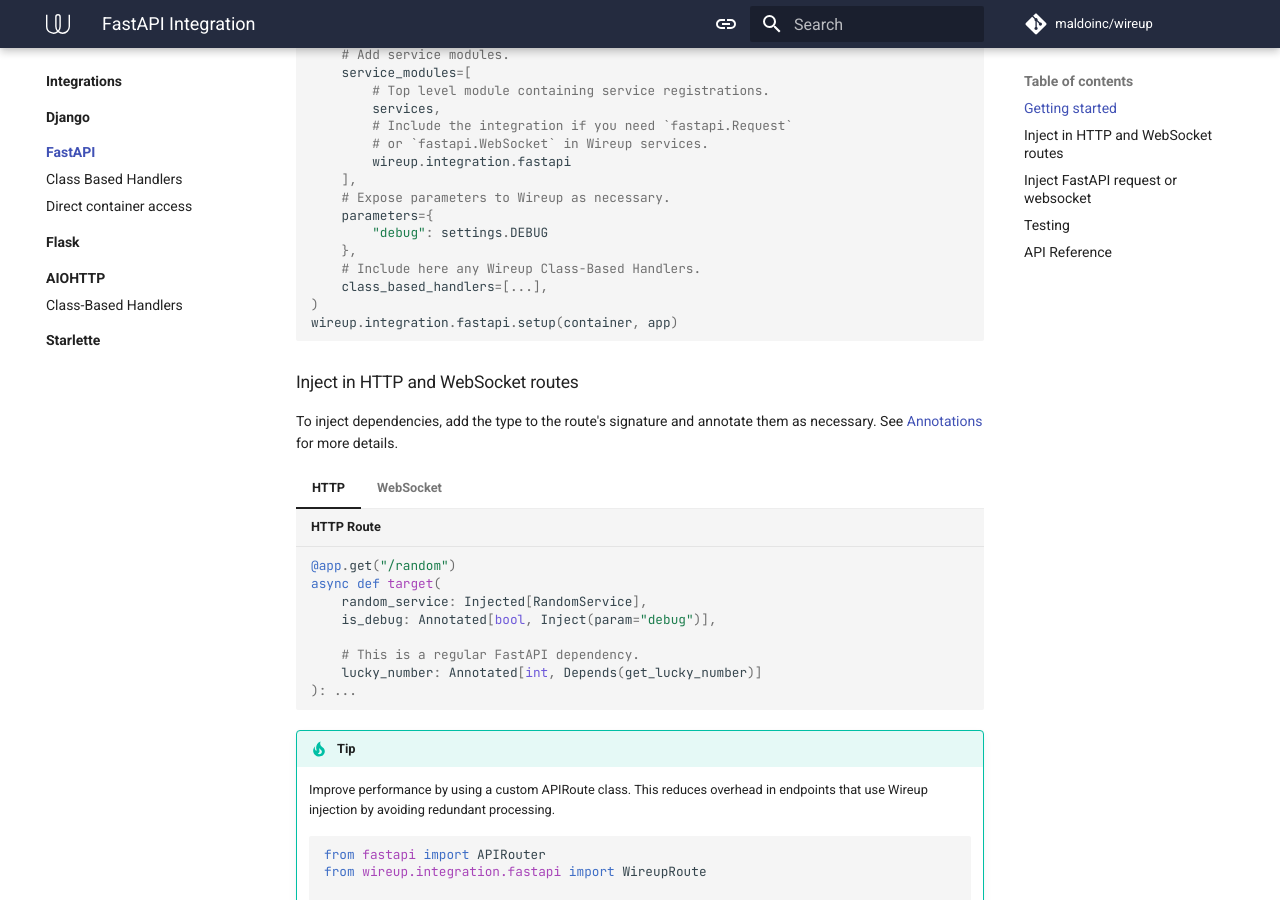
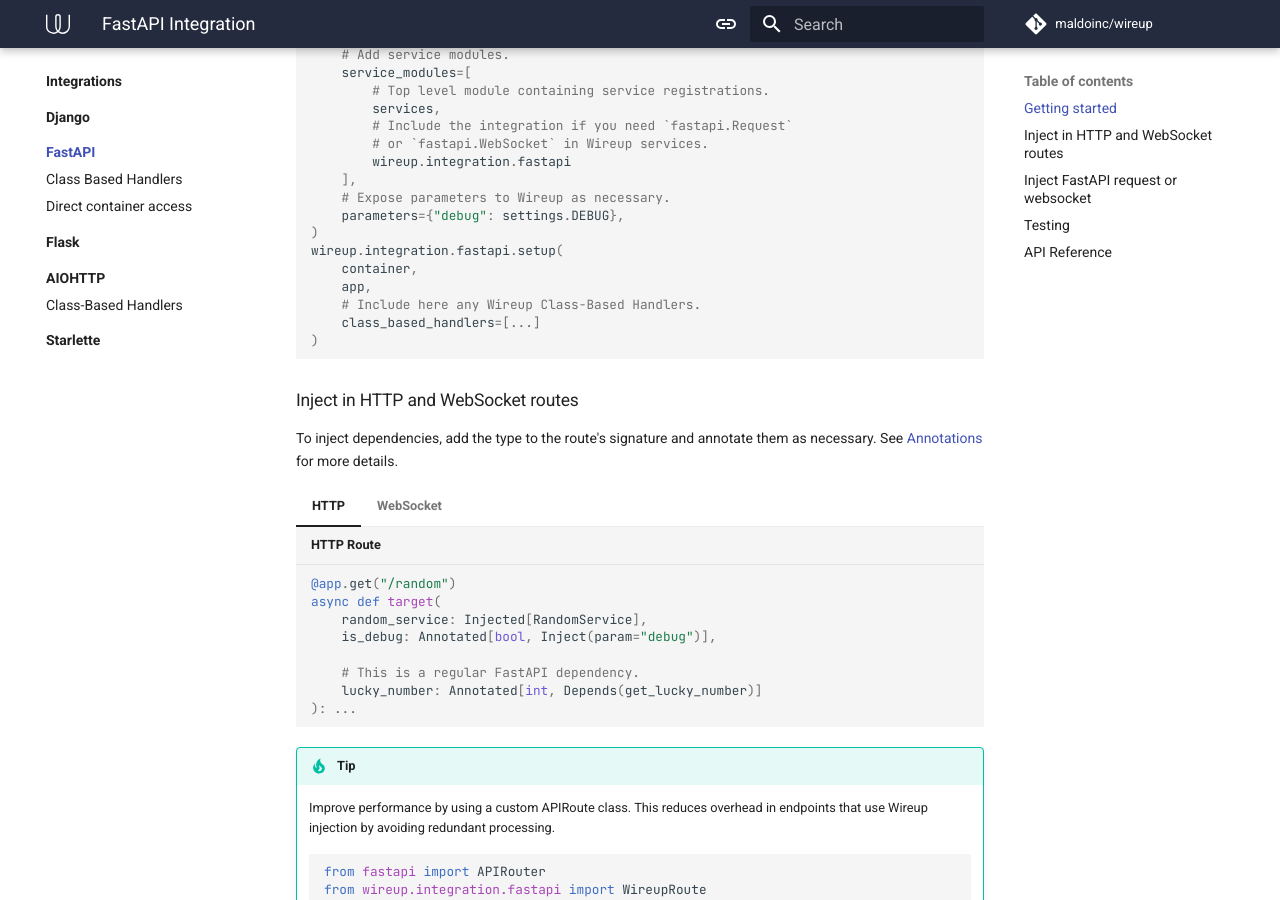
Before and after one commit to maldoinc/wireup, an MkDocs documentation site: the page built from docs/pages/integrations/fastapi/index.md, in a window 1280 px wide and 900 px high, scrolled down 657 px. Built offline with MkDocs 1.6.1 and Material for MkDocs 9.7.7, drawn with Linux system fonts in a browser that asks for light colours; comment, search, counter and statistics services are not loaded; the version menu is left out.

Commit message:
Fix docs

````diff
--- a/docs/pages/integrations/fastapi/index.md
+++ b/docs/pages/integrations/fastapi/index.md
@@ -49,13 +49,14 @@ container = wireup.create_async_container(
         wireup.integration.fastapi
     ],
     # Expose parameters to Wireup as necessary.
-    parameters={
-        "debug": settings.DEBUG
-    },
+    parameters={"debug": settings.DEBUG},
+)
+wireup.integration.fastapi.setup(
+    container,
+    app,
     # Include here any Wireup Class-Based Handlers.
-    class_based_handlers=[...],
+    class_based_handlers=[...]
 )
-wireup.integration.fastapi.setup(container, app)
 ```
 
 ### Inject in HTTP and WebSocket routes
````
Also changed, not shown: docs/pages/integrations/django/index.md (+2 -2 lines).
